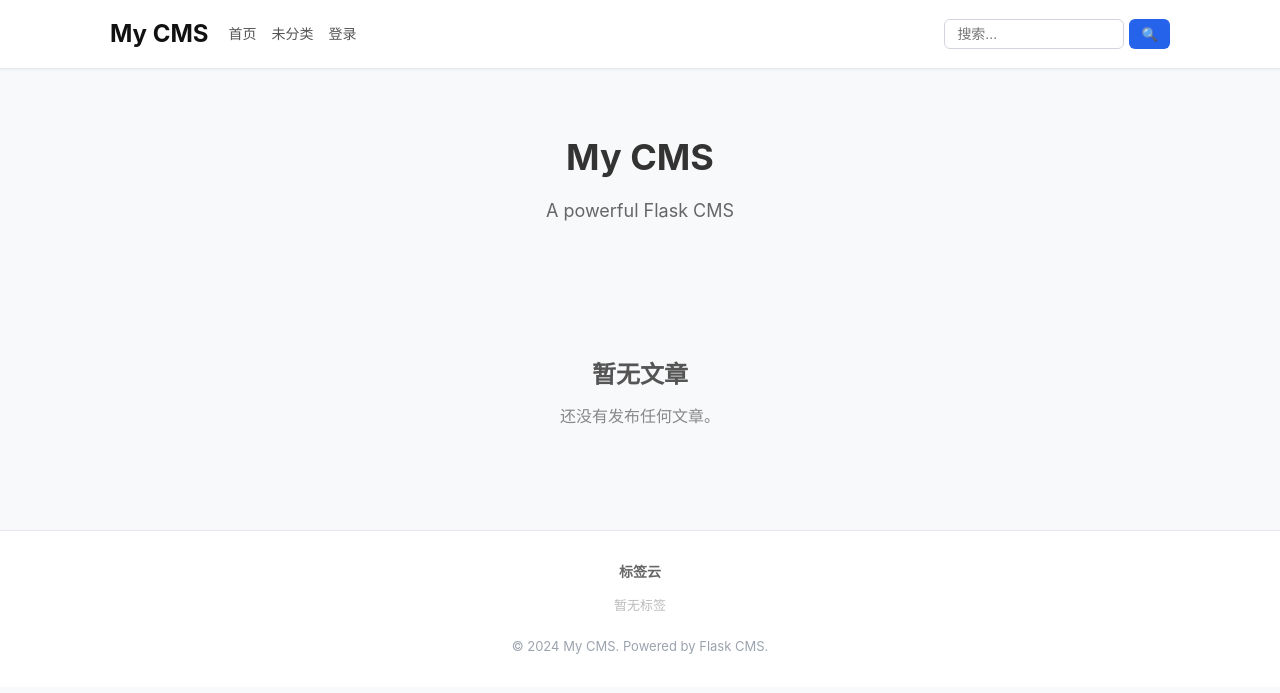
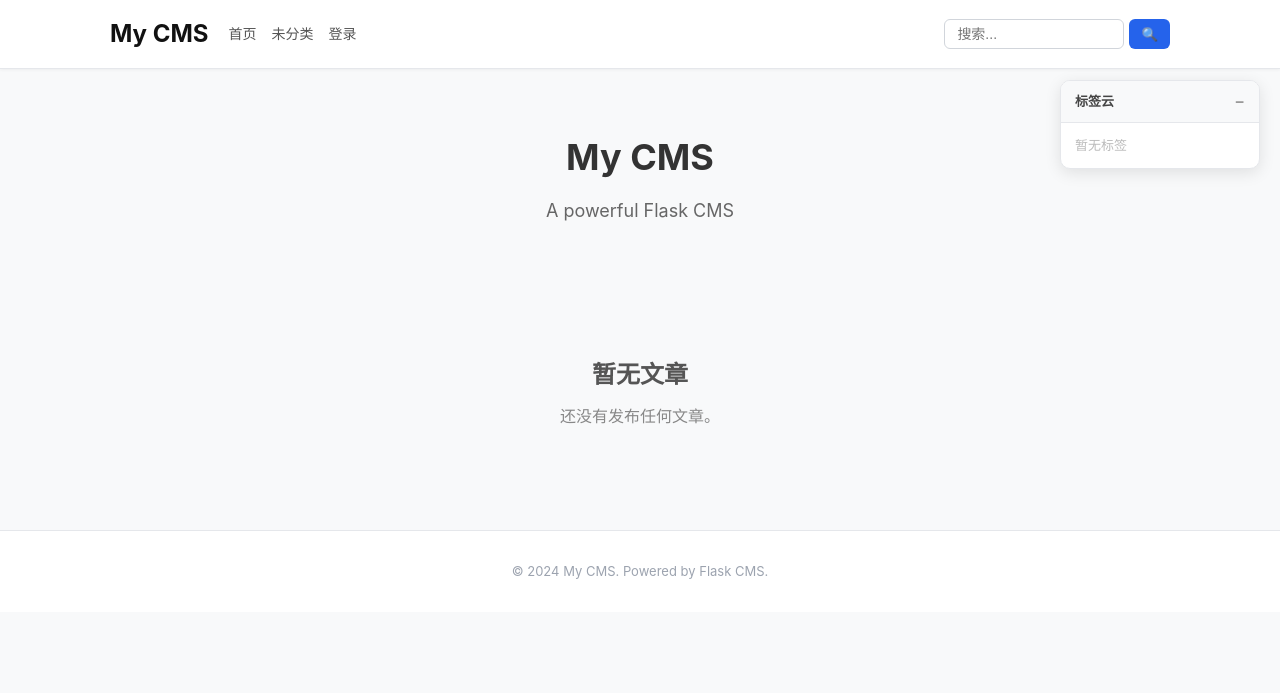
Before and after one commit to binotes/flask-cms, a Flask app: page / in a window 1280 px wide. Shown: the top 693 px of the page. Run offline with Flask 3, Linux system fonts and the light colour scheme.

Commit message:
refactor: 标签云改为浮动卡片悬浮页面右上角
- 从 footer 移除 tag cloud 区域
- 改为 position:fixed 浮动卡片 (top:80, right:20)
- 点击标题栏可折叠/展开标签云 (−/+ 切换)
- 白色圆角卡片 + 阴影，最大高度 60vh 超长滚动
- 移动端自动隐藏 (<768px 不显示)
- 保留条件渲染：插件未激活时不生成 HTML/JS

```diff
--- a/cms/templates/public/base.html
+++ b/cms/templates/public/base.html
@@ -45,14 +45,33 @@
         {% block content %}{% endblock %}
     </main>
 
+    {% if get_tag_cloud is defined %}
+    <div class="tag-cloud-float" id="tagCloudFloat">
+        <div class="tag-cloud-header" onclick="toggleTagCloud()">
+            <span>标签云</span>
+            <span class="tag-cloud-toggle">−</span>
+        </div>
+        <div class="tag-cloud-body">
+            {{ get_tag_cloud() | safe }}
+        </div>
+    </div>
+    <script>
+    function toggleTagCloud(){
+        var body = document.querySelector('#tagCloudFloat .tag-cloud-body');
+        var toggle = document.querySelector('#tagCloudFloat .tag-cloud-toggle');
+        if(body.style.display === 'none'){
+            body.style.display = '';
+            toggle.textContent = '−';
+        } else {
+            body.style.display = 'none';
+            toggle.textContent = '+';
+        }
+    }
+    </script>
+    {% endif %}
+
     <footer class="site-footer">
         <div class="container">
-            {% if get_tag_cloud is defined %}
-            <div class="footer-widget tag-cloud-widget">
-                <h4>标签云</h4>
-                {{ get_tag_cloud() | safe }}
-            </div>
-            {% endif %}
             <p>&copy; {{ now().year if now is defined else '2024' }} {{ settings.site_name }}. Powered by Flask CMS.</p>
         </div>
     </footer>
--- a/static/css/style.css
+++ b/static/css/style.css
@@ -108,13 +108,68 @@ textarea.form-control { resize: vertical; min-height: 100px; }
 /* Footer */
 .site-footer { background: #fff; border-top: 1px solid #e5e7eb; padding: 30px 0; margin-top: 40px; text-align: center; color: #9ca3af; font-size: 13px; }
 
-/* Tag Cloud */
-.tag-cloud-widget { margin-bottom: 20px; text-align: center; }
-.tag-cloud-widget h4 { font-size: 14px; color: #666; margin-bottom: 12px; font-weight: 600; }
-.tag-cloud { line-height: 2.2; }
-.tag-cloud-item { display: inline-block; margin: 0 4px; padding: 2px 6px; border-radius: 3px; transition: all 0.2s; text-decoration: none; }
-.tag-cloud-item:hover { background: rgba(37,99,235,0.08); text-decoration: none; transform: scale(1.05); }
+/* Tag Cloud — 浮动右上角 */
+.tag-cloud-float {
+    position: fixed;
+    top: 80px;
+    right: 20px;
+    width: 200px;
+    max-height: 60vh;
+    background: #fff;
+    border: 1px solid #e5e7eb;
+    border-radius: 10px;
+    box-shadow: 0 4px 16px rgba(0,0,0,0.1);
+    z-index: 1000;
+    overflow: hidden;
+}
+.tag-cloud-header {
+    display: flex;
+    justify-content: space-between;
+    align-items: center;
+    padding: 10px 14px;
+    background: #f8f9fa;
+    border-bottom: 1px solid #e5e7eb;
+    font-size: 13px;
+    font-weight: 600;
+    color: #444;
+    cursor: pointer;
+    user-select: none;
+}
+.tag-cloud-header:hover {
+    background: #f0f1f3;
+}
+.tag-cloud-toggle {
+    font-size: 16px;
+    color: #999;
+    line-height: 1;
+}
+.tag-cloud-body {
+    padding: 12px 14px;
+    overflow-y: auto;
+    max-height: calc(60vh - 40px);
+}
+.tag-cloud {
+    line-height: 2.2;
+}
+.tag-cloud-item {
+    display: inline-block;
+    margin: 0 3px;
+    padding: 2px 5px;
+    border-radius: 3px;
+    transition: all 0.2s;
+    text-decoration: none;
+    white-space: nowrap;
+}
+.tag-cloud-item:hover {
+    background: rgba(37,99,235,0.08);
+    text-decoration: none;
+    transform: scale(1.05);
+}
 .tag-cloud-empty { color: #bbb; font-size: 13px; }
+
+@media (max-width: 768px) {
+    .tag-cloud-float { display: none; }
+}
 
 /* Responsive */
 @media (max-width: 768px) {
```
